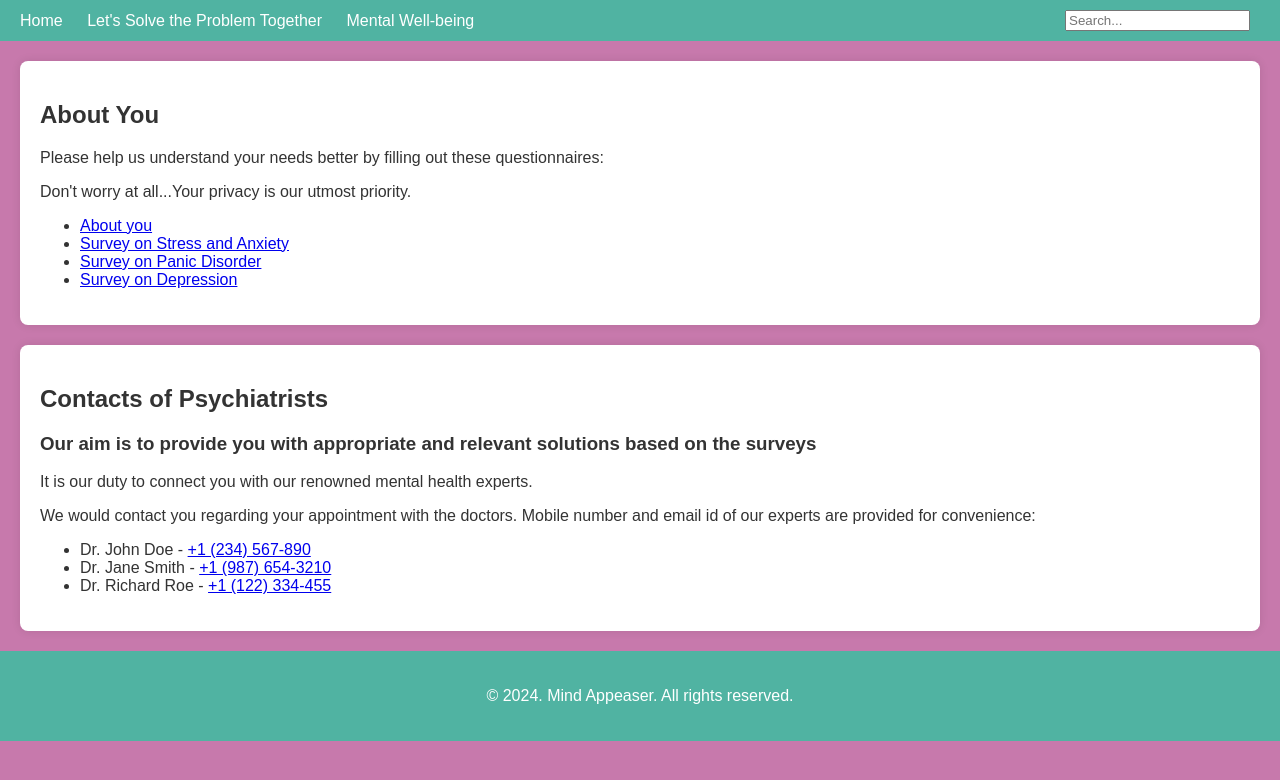
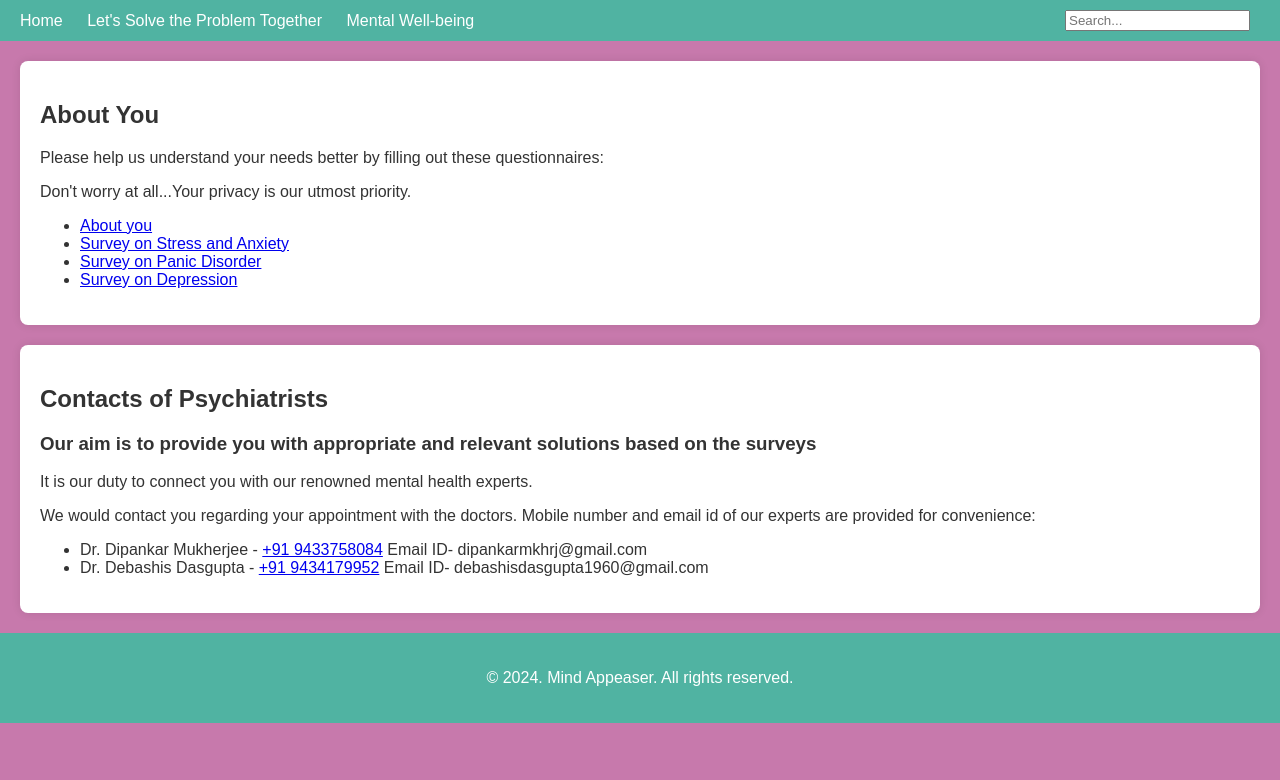
Before and after one commit to ESDProgram/Mind-Appeaser, a plain HTML site: page problem.html in a window 1280 px wide. Drawn offline with Linux system fonts and the light colour scheme.

Commit message:
Update problem.html

```diff
--- a/problem.html
+++ b/problem.html
@@ -72,9 +72,8 @@
         <p>It is our duty to connect you with our renowned mental health experts.</p>
         <p>We would contact you regarding your appointment with the doctors. Mobile number and email id of our experts are provided for convenience:</p>
         <ul>
-            <li>Dr. John Doe - <a href="tel:+1234567890">+1 (234) 567-890</a></li>
-            <li>Dr. Jane Smith - <a href="tel:+0987654321">+1 (987) 654-3210</a></li>
-            <li>Dr. Richard Roe - <a href="tel:+1122334455">+1 (122) 334-455</a></li>
+            <li>Dr. Dipankar Mukherjee - <a href="tel:+919433758084">+91 9433758084</a> Email ID- dipankarmkhrj@gmail.com</li>
+            <li>Dr. Debashis Dasgupta - <a href="tel:+919434179952">+91 9434179952</a> Email ID- debashisdasgupta1960@gmail.com</li>
         </ul>
     </section>
 
```
